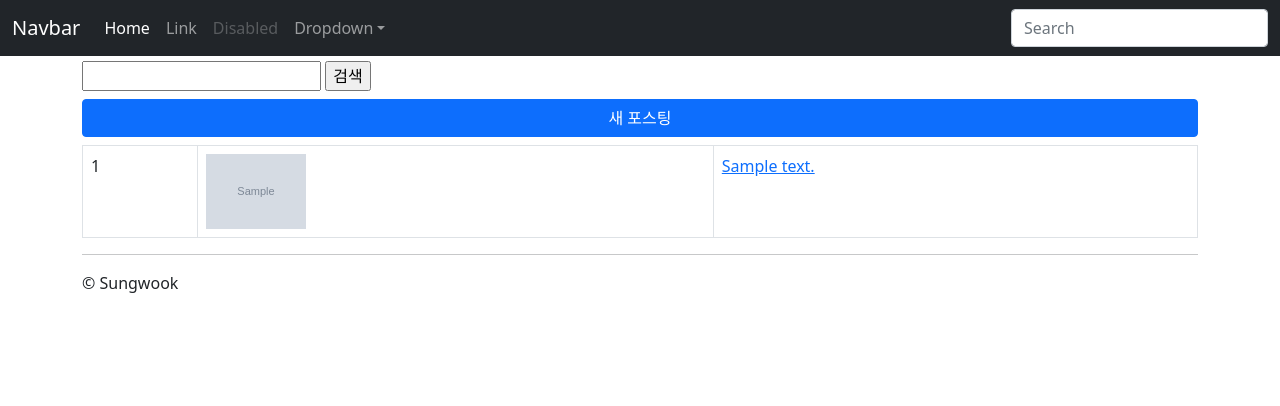
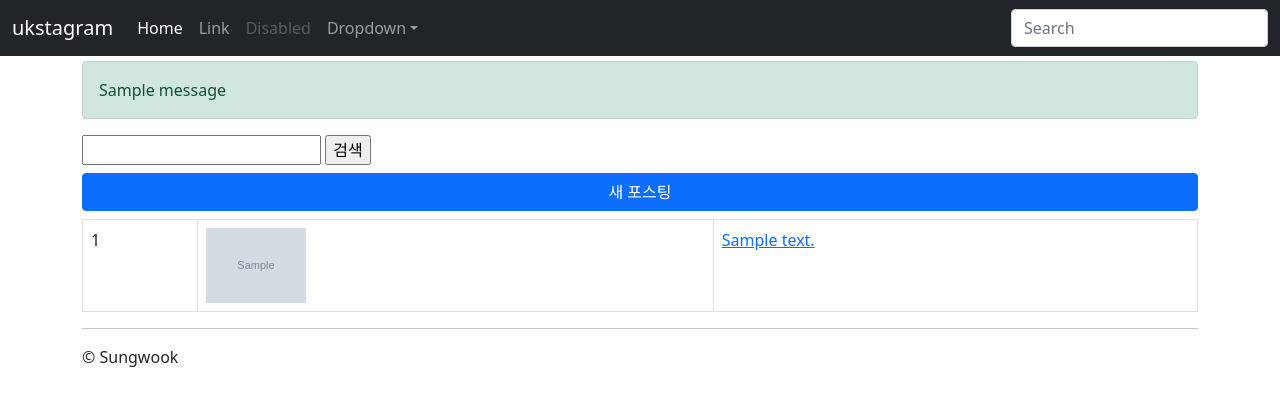
Before and after one commit to uk1996/Django, a Django app: template django_instagram_prototype/instagram/templates/instagram/post_list.html in a window 1280 px wide. Shown: the top 406 px of the page. Run offline with Django 4.2, Linux system fonts and the light colour scheme; the template is opened without the code that fills it: most values are stand-ins (such as "Sample title", 1, 10 or a date in 2020); grey boxes marked "Sample" are stand-in pictures; one stand-in notice (Sample message) is shown; some libraries are stand-ins or nearby versions.

Commit message:
message 기능 구현

```diff
--- a/django_instagram_prototype/django_instagram_prototype/settings.py
+++ b/django_instagram_prototype/django_instagram_prototype/settings.py
@@ -14,6 +14,7 @@ import json
 from pathlib import Path
 import os
 from django.core.exceptions import ImproperlyConfigured
+from django.contrib.messages import constants as message_constants
 
 # Build paths inside the project like this: BASE_DIR / 'subdir'.
 BASE_DIR = Path(__file__).resolve().parent.parent
@@ -154,6 +155,11 @@ MEDIA_ROOT = os.path.join(BASE_DIR, 'media') # 파일을 저장할때
 
 INTERNAL_IPS = ['127.0.0.1']
 
+MESSAGE_TAGS = {
+    message_constants.DEBUG:'secondary',
+    message_constants.ERROR:'danger',
+}
+
 
 
 # Default primary key field type
--- a/django_instagram_prototype/instagram/templates/instagram/layout.html
+++ b/django_instagram_prototype/instagram/templates/instagram/layout.html
@@ -1,4 +1,4 @@
-{% load static %}
+{% load bootstrap4 static %}
 <!doctype html>
 <html lang="ko">
 
@@ -19,7 +19,7 @@
 <body>
     <nav class="navbar navbar-expand-md navbar-dark bg-dark fixed-top" aria-label="Fourth navbar example">
         <div class="container-fluid">
-            <a class="navbar-brand" href="#">Navbar</a>
+            <a class="navbar-brand" href="{% url 'instagram:post_list' %}">ukstagram</a>
             <button class="navbar-toggler" type="button" data-bs-toggle="collapse" data-bs-target="#navbarsExample04"
                 aria-controls="navbarsExample04" aria-expanded="false" aria-label="Toggle navigation">
                 <span class="navbar-toggler-icon"></span>
@@ -56,6 +56,17 @@
     <div class="container">
         <div class="row">
             <div class="col-sm-12">
+                <!-- {% bootstrap_messages %} -->
+                {% if messages %}
+                    <div class="messages">
+                        {% for message in messages %}
+                            <div class="alert alert-{{ message.tags }}">
+                                {{ message.message }}
+                            </div>
+                        {% endfor %}
+                    </div>
+                {% endif %}
+
                 {% block content %}
                 {% endblock content %}
 
--- a/django_instagram_prototype/instagram/views.py
+++ b/django_instagram_prototype/instagram/views.py
@@ -17,12 +17,14 @@ def post_new(request):
             post = form.save(commit=False)
             post.author = request.user # 현재 로그인 유저 Instance
             post.save()
+            messages.success(request, '포스팅을 저장했습니다.')
             return redirect(post)
     else:
         form = PostForm()
 
     return render(request, 'instagram/post_form.html', {
-        'form':form
+        'form':form,
+        'post':None,
     })
 
 @login_required
@@ -38,12 +40,14 @@ def post_edit(request, pk):
         form = PostForm(request.POST, request.FILES, instance=post)
         if form.is_valid():
             post = form.save(commit=True) # DB에 모델 객체 저장
+            messages.success(request, '포스팅을 수정했습니다.')
             return redirect(post)
     else:
         form = PostForm(instance=post)
 
     return render(request, 'instagram/post_form.html', {
     'form':form,
+    'post':post,
     })
 
 # @login_required
```
Also changed, not shown: django_instagram_prototype/instagram/templates/instagram/post_form.html (+25 -7 lines), django_instagram_prototype/db.sqlite3.
